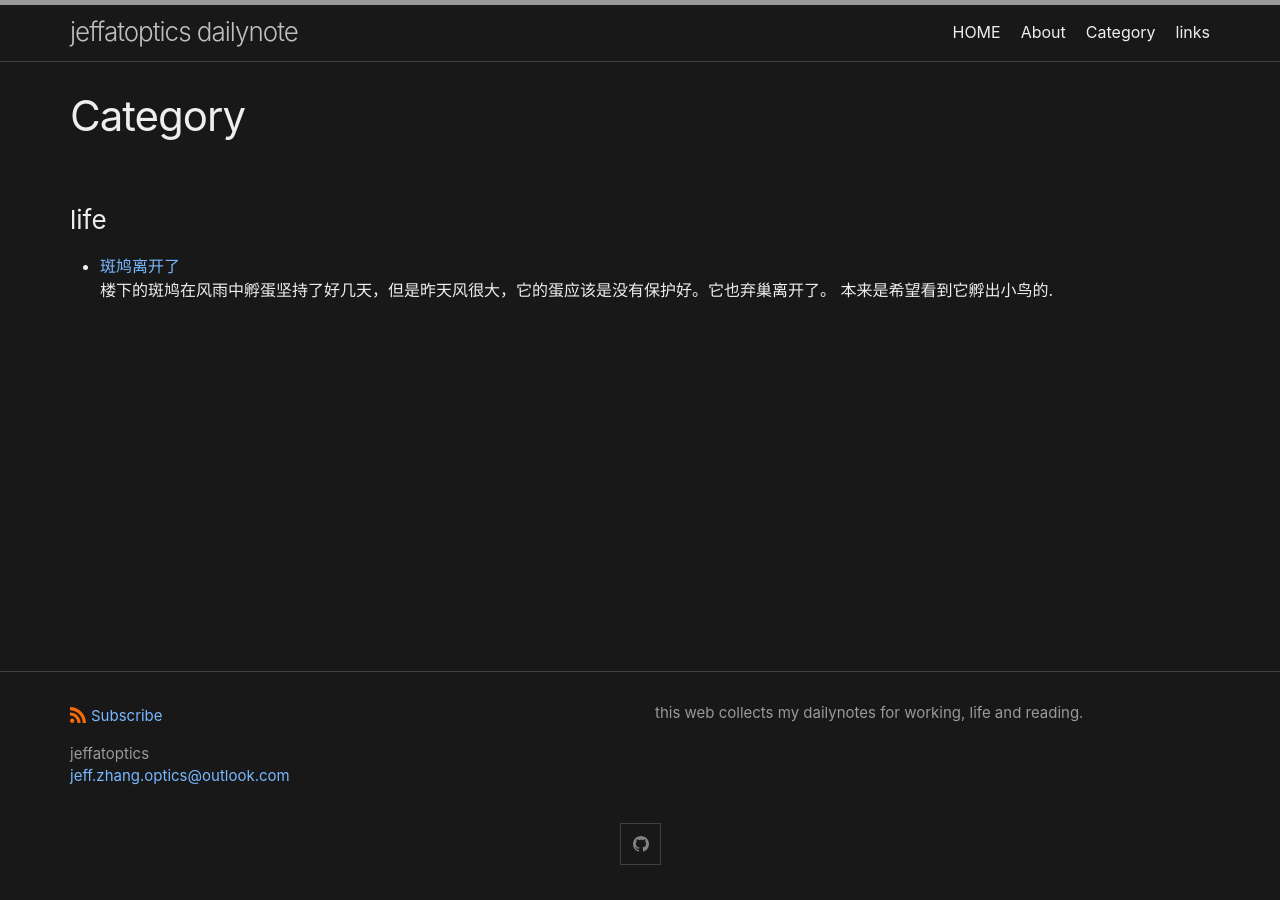
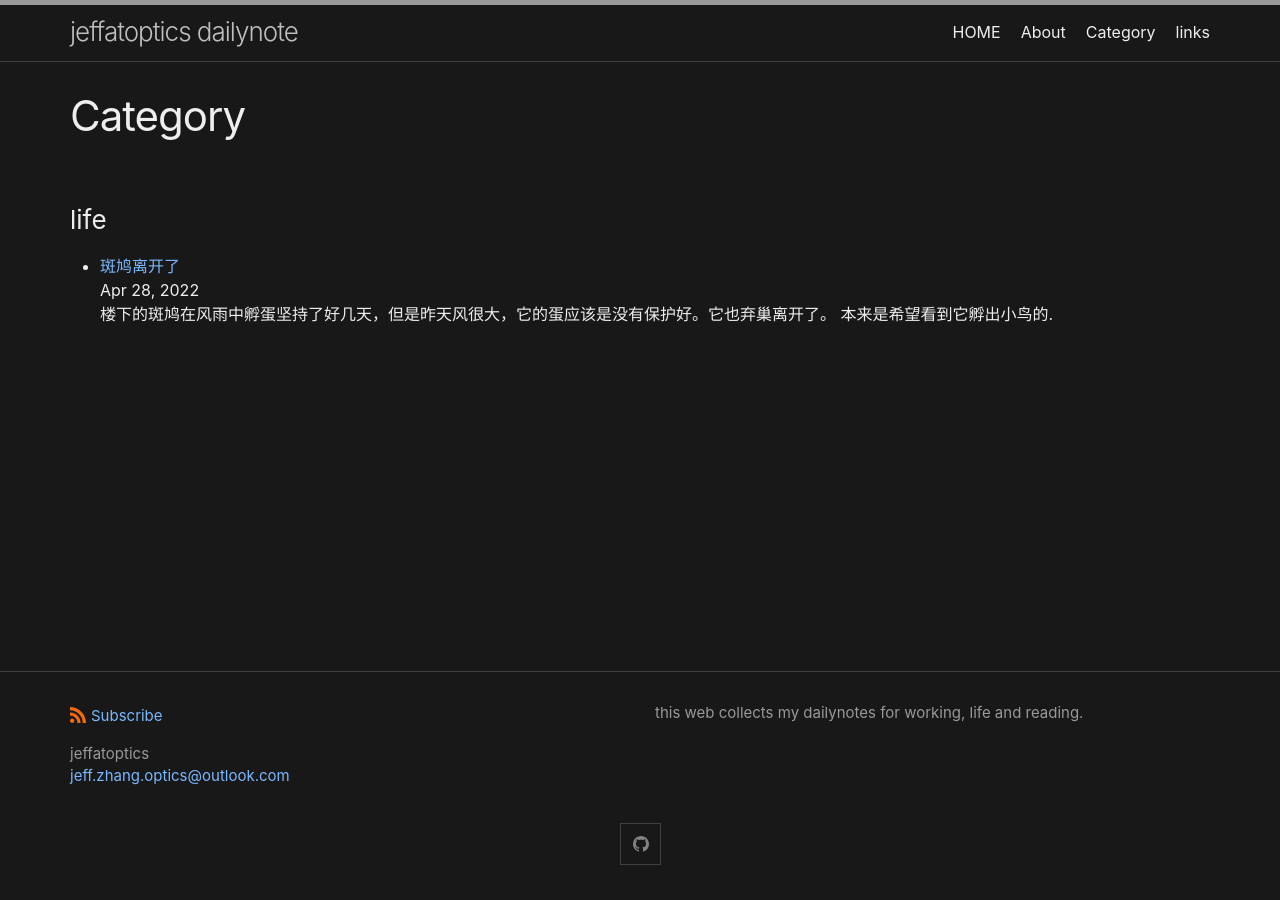
Before and after one commit to jeffatoptics/jeffblog, a Jekyll site: the page built from category.md, in a window 1280 px wide. Built offline with Jekyll 4.4.1, drawn with Linux system fonts in a browser that asks for light colours.

Commit message:
update category format

```diff
--- a/category.md
+++ b/category.md
@@ -9,6 +9,7 @@ title: Category
   <ul>
     {% for post in cgy[1] %}
       <li><a href="{{ site.baseurl }}{{ post.url }}">{{ post.title }}</a></li>
+       {{ post.date | date: "%b %-d, %Y" }}
       {{ post.excerpt }}
     {% endfor %}
   </ul>
```
